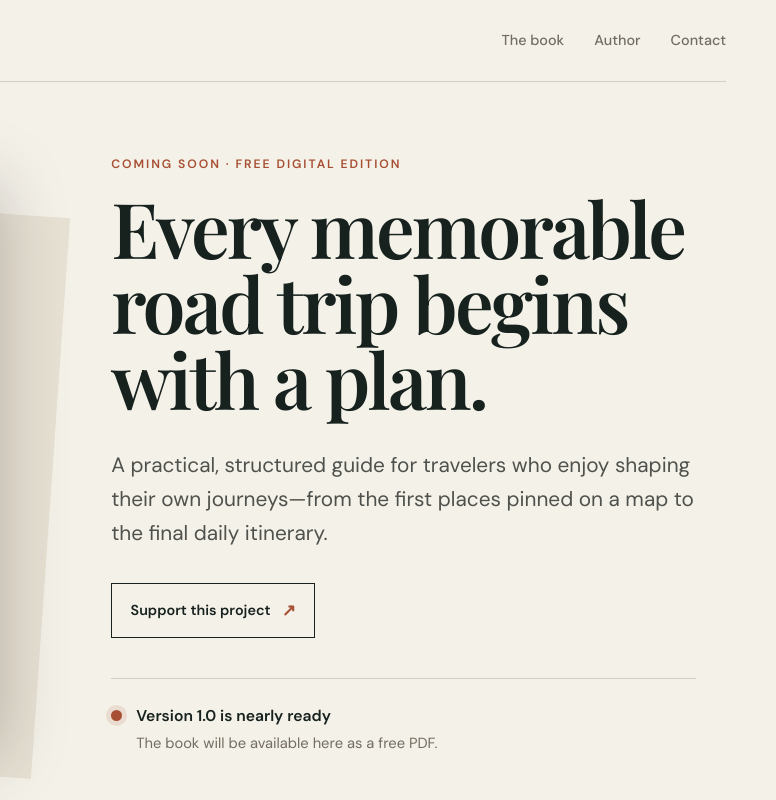
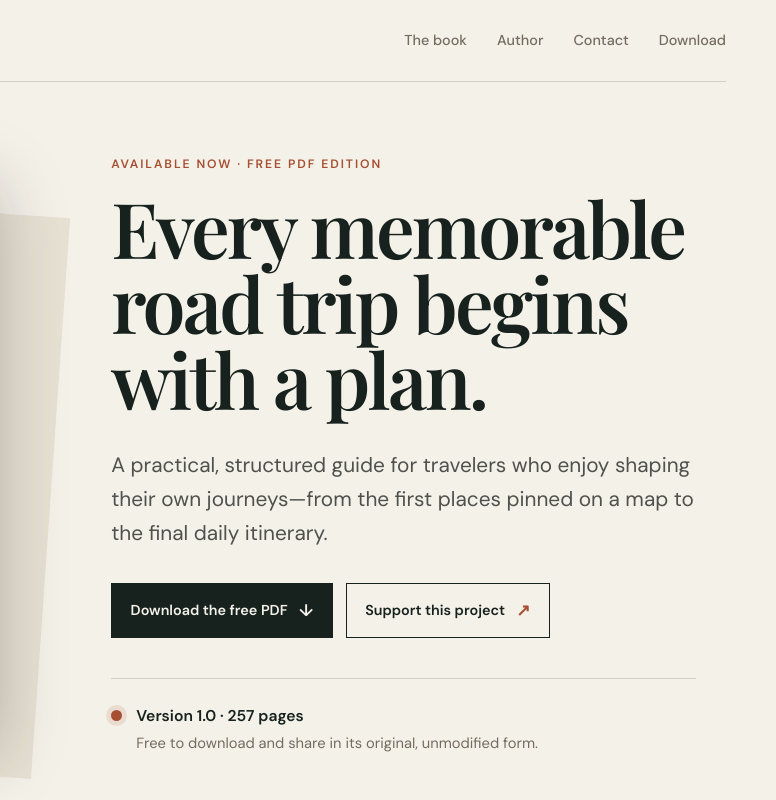
Before and after one commit to craftingroadtrips/craftingroadtrips.github.io, a plain HTML site: page index.html in a window 1280 px wide. Shown: the top 800 px of the page, 504-1280 px from the left. Drawn offline with nearby package versions, Linux system fonts and the light colour scheme.

Commit message:
Publish The Road Trip Inception v1.0

```diff
--- a/index.html
+++ b/index.html
@@ -3,7 +3,7 @@
 <head>
   <meta charset="utf-8">
   <meta name="viewport" content="width=device-width, initial-scale=1">
-  <meta name="description" content="The Road Trip Inception — a practical guide to planning independent road trips. Free digital edition coming soon.">
+  <meta name="description" content="Download The Road Trip Inception, a free practical guide to planning independent road trips.">
   <meta name="theme-color" content="#17221f">
   <title>Crafting Road Trips | The Road Trip Inception</title>
   <link rel="preconnect" href="https://fonts.googleapis.com">
@@ -21,6 +21,7 @@
       <a href="#book">The book</a>
       <a href="#author">Author</a>
       <a href="#contact">Contact</a>
+      <a href="https://github.com/craftingroadtrips/the-road-trip-inception/releases/latest/download/The-Road-Trip-Inception.pdf">Download</a>
     </nav>
   </header>
 
@@ -39,17 +40,22 @@
       </div>
 
       <div class="hero-copy">
-        <p class="eyebrow">Coming soon · Free digital edition</p>
+        <p class="eyebrow">Available now · Free PDF edition</p>
         <h1>Every memorable road trip begins with a plan.</h1>
         <p class="intro">A practical, structured guide for travelers who enjoy shaping their own journeys—from the first places pinned on a map to the final daily itinerary.</p>
-        <a class="support-button" href="https://buymeacoffee.com/craftingroadtrips" target="_blank" rel="noopener noreferrer">
-          Support this project <span aria-hidden="true">↗</span>
-        </a>
+        <div class="hero-actions">
+          <a class="download-button" href="https://github.com/craftingroadtrips/the-road-trip-inception/releases/latest/download/The-Road-Trip-Inception.pdf">
+            Download the free PDF <span aria-hidden="true">↓</span>
+          </a>
+          <a class="support-button" href="https://buymeacoffee.com/craftingroadtrips" target="_blank" rel="noopener noreferrer">
+            Support this project <span aria-hidden="true">↗</span>
+          </a>
+        </div>
         <div class="release-note">
           <span class="route-dot" aria-hidden="true"></span>
           <div>
-            <strong>Version 1.0 is nearly ready</strong>
-            <p>The book will be available here as a free PDF.</p>
+            <strong>Version 1.0 · 257 pages</strong>
+            <p>Free to download and share in its original, unmodified form.</p>
           </div>
         </div>
       </div>
--- a/styles.css
+++ b/styles.css
@@ -157,9 +157,16 @@ h1, h2 { font-family: var(--serif); }
   line-height: 1.65;
 }
 
+.hero-actions {
+  margin-top: 2rem;
+  display: flex;
+  flex-wrap: wrap;
+  gap: .8rem;
+}
+
+.download-button,
 .support-button {
   width: fit-content;
-  margin-top: 2rem;
   padding: .8rem 1.15rem;
   border: 1px solid var(--ink);
   display: inline-flex;
@@ -172,13 +179,25 @@ h1, h2 { font-family: var(--serif); }
   font-weight: 600;
   transition: color .2s ease, background-color .2s ease, transform .2s ease;
 }
+.download-button {
+  color: var(--paper);
+  background: var(--ink);
+}
+.download-button:hover,
+.download-button:focus-visible {
+  background: var(--rust);
+  border-color: var(--rust);
+  transform: translateY(-2px);
+}
 .support-button:hover,
 .support-button:focus-visible {
   color: var(--paper);
   background: var(--ink);
   transform: translateY(-2px);
 }
-.support-button span { color: var(--rust); font-size: 1.05rem; }
+.download-button span,
+.support-button span { font-size: 1.05rem; }
+.support-button span { color: var(--rust); }
 
 .release-note {
   margin-top: 2.5rem;
@@ -303,6 +322,8 @@ footer {
   }
   .book-stage { width: min(82vw, 360px); justify-self: center; }
   .hero-copy h1 { font-size: clamp(2.75rem, 13vw, 4.4rem); }
+  .hero-actions { align-items: stretch; flex-direction: column; }
+  .download-button, .support-button { width: 100%; justify-content: center; }
   .method { padding-top: 84px; padding-bottom: 84px; grid-template-columns: 1fr; gap: 10px; }
   .route-steps { margin-top: 40px; }
   .route-steps li { grid-template-columns: 52px 1fr; }
```
